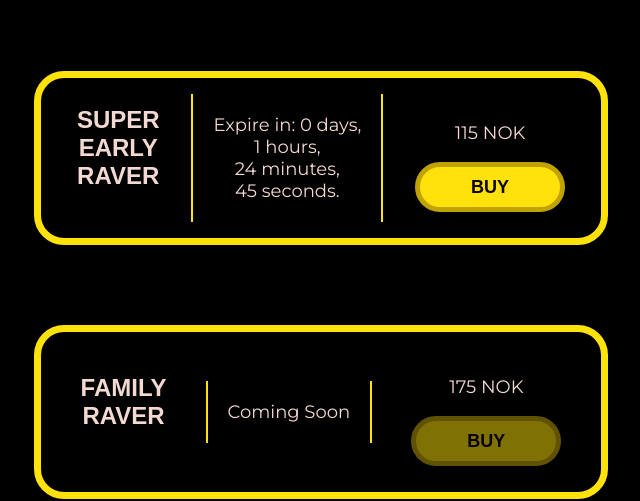
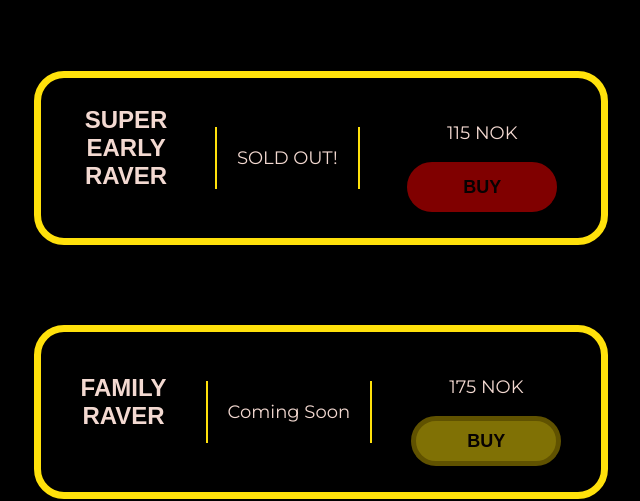
Before and after one commit to RAVEONWORLD/official_website, a plain HTML site: page Releases.html in a window 1280 px wide. Shown: the part 307-808 px from the top of the page, without its empty margins (319-959 px from the left). Drawn offline with Linux system fonts and the light colour scheme; a web font is replaced by a local one.

Commit message:
Primer sold out

```diff
--- a/Releases.html
+++ b/Releases.html
@@ -532,31 +532,11 @@ section h2{
 
           //super early raver contador
 
-          const countdownEarly = setInterval(() => {
-          const now = new Date().getTime();
 
-          if (now < deadline ) {
+                // Cuando el tiempo se acabe
 
-            const timeLeft = deadline - now;
-
-            const days = Math.floor(timeLeft / (1000 * 60 * 60 * 24));
-            const hours = Math.floor((timeLeft % (1000 * 60 * 60 * 24)) / (1000 * 60 * 60));
-            const minutes = Math.floor((timeLeft % (1000 * 60 * 60)) / (1000 * 60));
-            const seconds = Math.floor((timeLeft % (1000 * 60)) / 1000);
-
-            document.getElementById("earlyContador").innerHTML =
-                `Expire in: ${days} days,<br>${hours} hours,<br>${minutes} minutes,<br>${seconds} seconds.`;
-
-                    // Restaurar el enlace y el botón
-                    let link = document.querySelector("#earlyRelease a");
-                    link.style.pointerEvents = "auto";
-                    link.style.opacity = "1";
-                    link.style.cursor = "pointer";
-            } else{
-                // Cuando el tiempo se acabe
-              clearInterval(countdownEarly);
               document.getElementById("earlyContador").classList.add("expired");
-              document.getElementById("earlyContador").innerHTML = `Ticket sales <br>  have ended!`;
+              document.getElementById("earlyContador").innerHTML = `SOLD OUT!`;
 
               // Deshabilitar el enlace y el botón
               let link = document.querySelector("#earlyRelease a");
@@ -567,9 +547,9 @@ section h2{
               let button = document.querySelector("#earlyRelease button");
               button.style.border = "5px solid red";
               button.style.backgroundColor = "red";
-            }
 
-          },1000);
+
+
 
 
 
```
